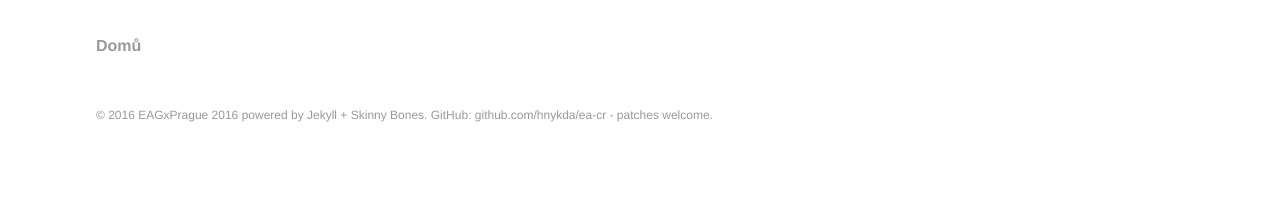
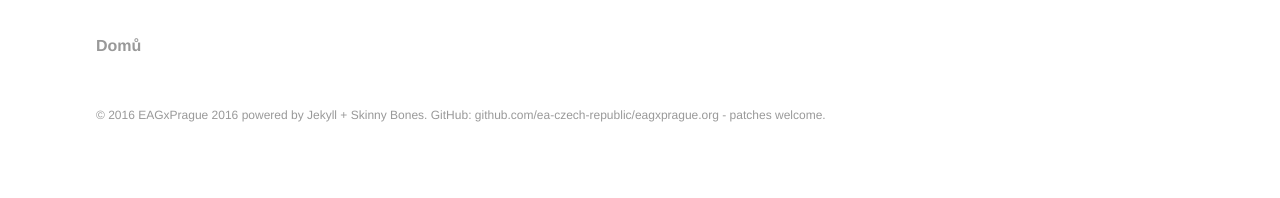
Before and after one commit to ea-czech-republic/eagxprague.org, a Jekyll site: the page built from index.md, in a window 1280 px wide. Shown: the part 768-966 px from the top of the page. Built offline with Jekyll 4.4.1, drawn with Linux system fonts in a browser that asks for light colours.

Commit message:
Fix footer and deploy script

```diff
--- a/_includes/footer.html
+++ b/_includes/footer.html
@@ -13,7 +13,7 @@
 	</nav><!-- /.bottom-menu -->
 	<p class="copyright">
 	&#169; {{ site.time | date: '%Y' }} <a href="{{ site.url }}">{{ site.title }}</a> powered by <a href="http://jekyllrb.com">Jekyll</a> + <a href="http://mmistakes.github.io/skinny-bones-jekyll/">Skinny Bones</a>.
-	GitHub: <a href="http://github.com/hnykda/ea-cr">github.com/hnykda/ea-cr</a> -
+	GitHub: <a href="http://github.com/ea-czech-republic/eagxprague.org">github.com/ea-czech-republic/eagxprague.org</a> -
 	patches welcome.
 	</p>
 </footer>
```
Also changed, not shown: 1 other file.
